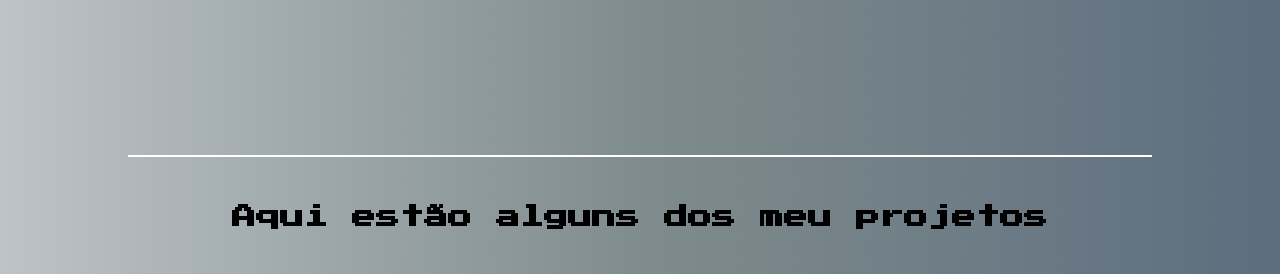
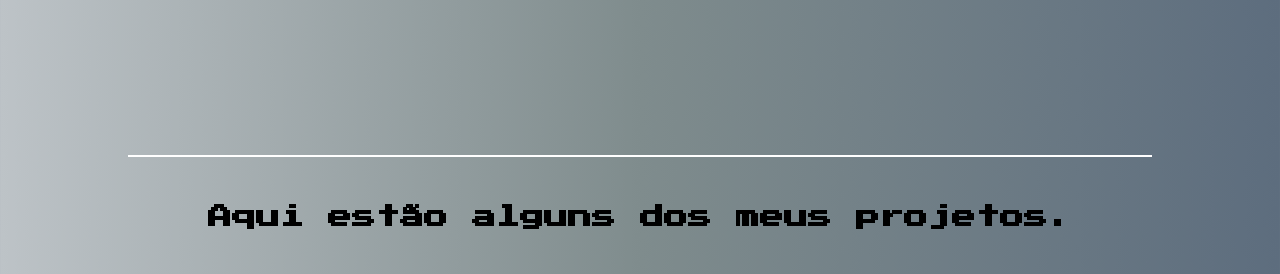
Before and after one commit to Alysson-b/portifolio, a plain HTML site: page index.html in a window 1280 px wide. Shown: the part 416-690 px from the top of the page. Drawn offline with nearby package versions, Linux system fonts and the light colour scheme.

Commit message:
Update index.html

```diff
--- a/index.html
+++ b/index.html
@@ -51,7 +51,7 @@
     <div class="linha-divisao"></div>
     <menu class="home-project" id="projects">
         <section class="projects">
-            <h2>Aqui estão alguns dos meu projetos</h2>
+            <h2>Aqui estão alguns dos meus projetos.</h2>
         </section>
     <div class="cards" id="projects">
         <div class="card">
```
